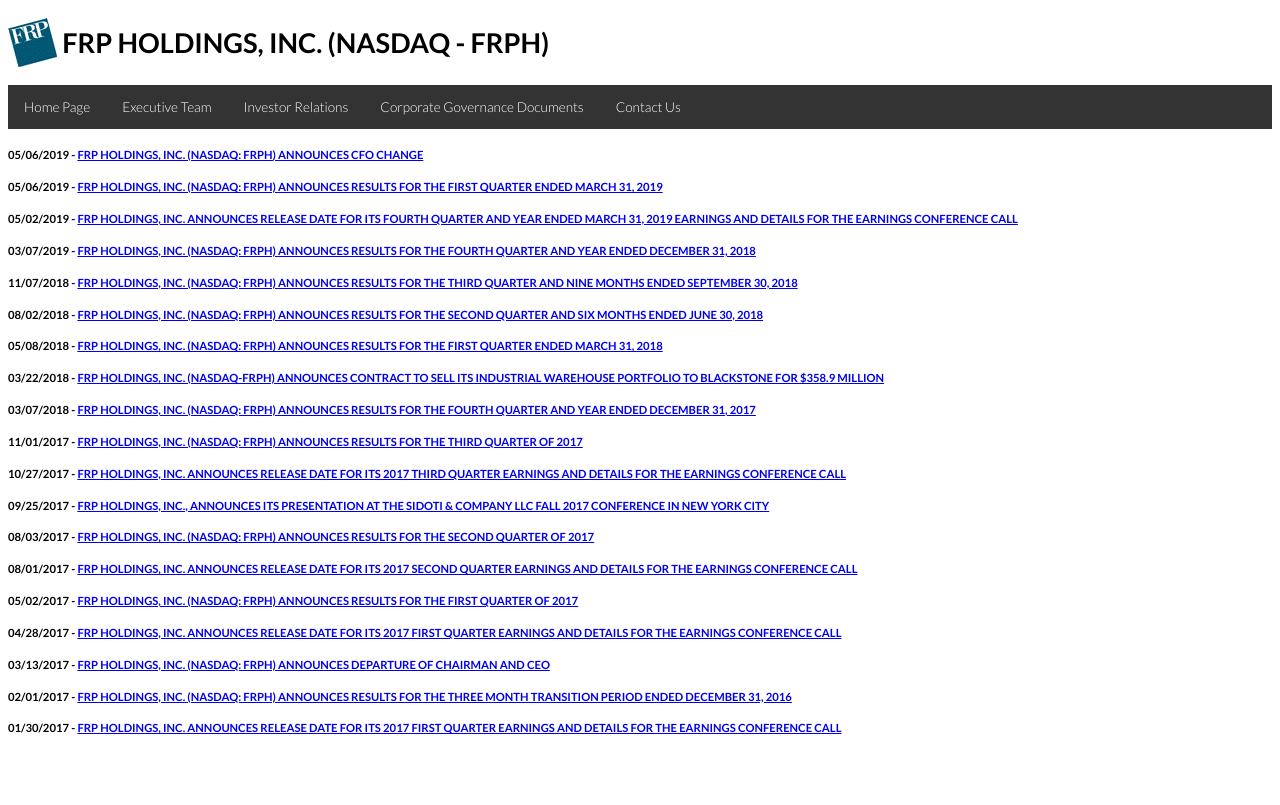
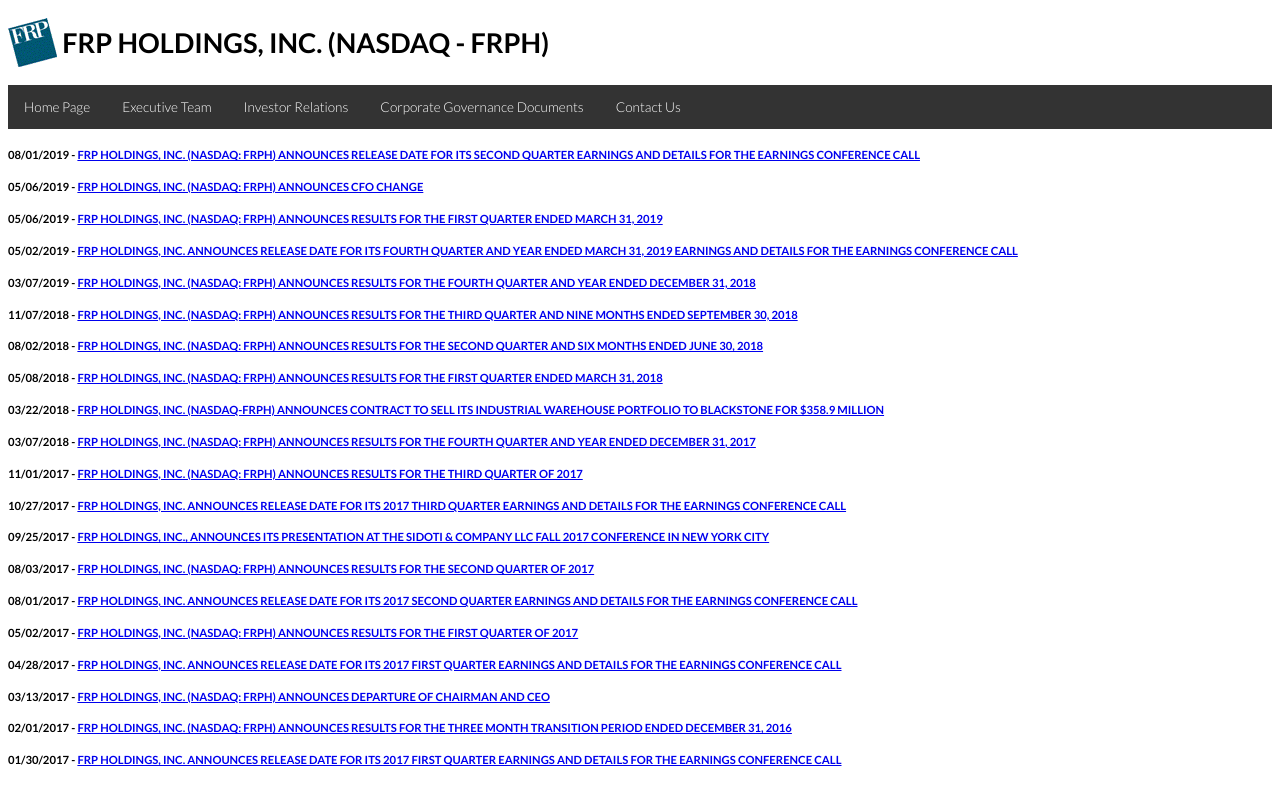
Before and after one commit to frpholdings/frpholdings.github.io, a Jekyll site: the page built from news.md, in a window 1280 px wide. Shown: the top 805 px of the page. Built offline with Jekyll 4.4.1, drawn with Linux system fonts in a browser that asks for light colours.

Commit message:
Update news.yml

```diff
--- a/_data/news.yml
+++ b/_data/news.yml
@@ -73,3 +73,7 @@
 - Date: "2019-05-06"
   Title: "FRP HOLDINGS, INC. (NASDAQ: FRPH) ANNOUNCES CFO CHANGE"
   File: cfo_change_Copy.pdf
+
+- Date: "2019-08-01"
+  Title: "FRP HOLDINGS, INC. (NASDAQ: FRPH) ANNOUNCES RELEASE DATE FOR ITS SECOND QUARTER EARNINGS AND DETAILS FOR THE EARNINGS CONFERENCE CALL"
+  File: 2nd_qtr_2019_release_date_(002).pdf
```
